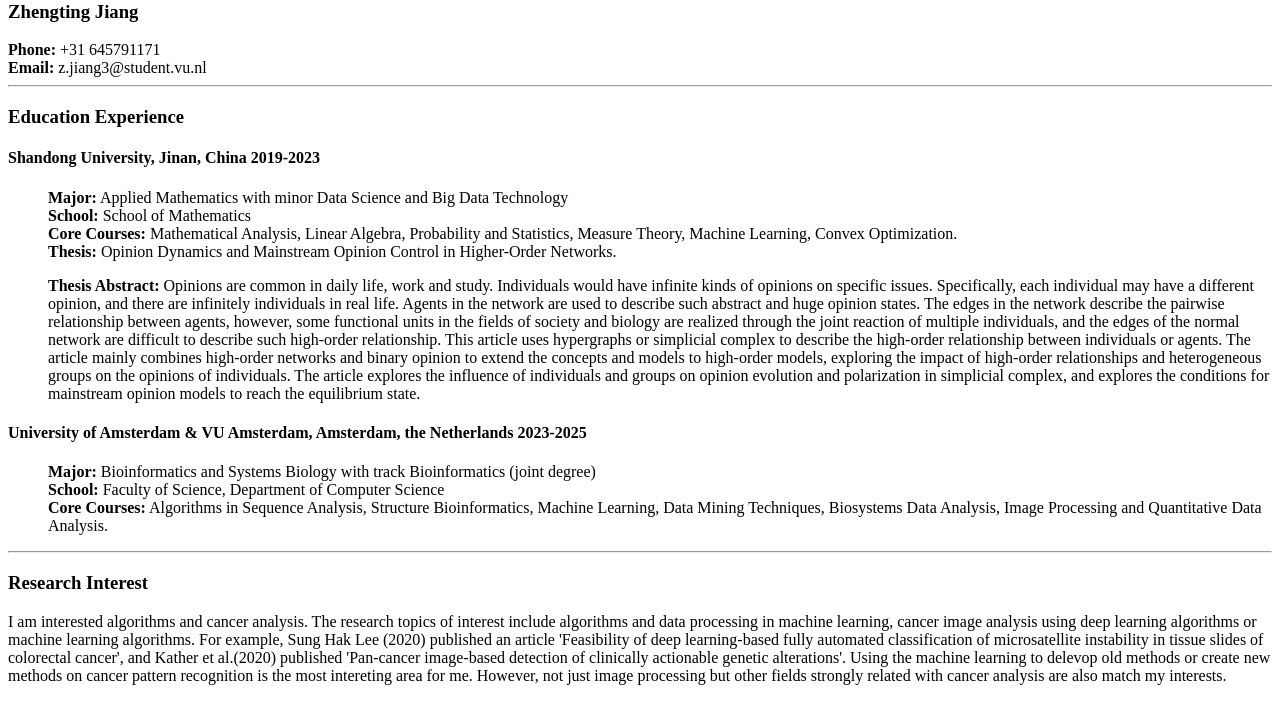
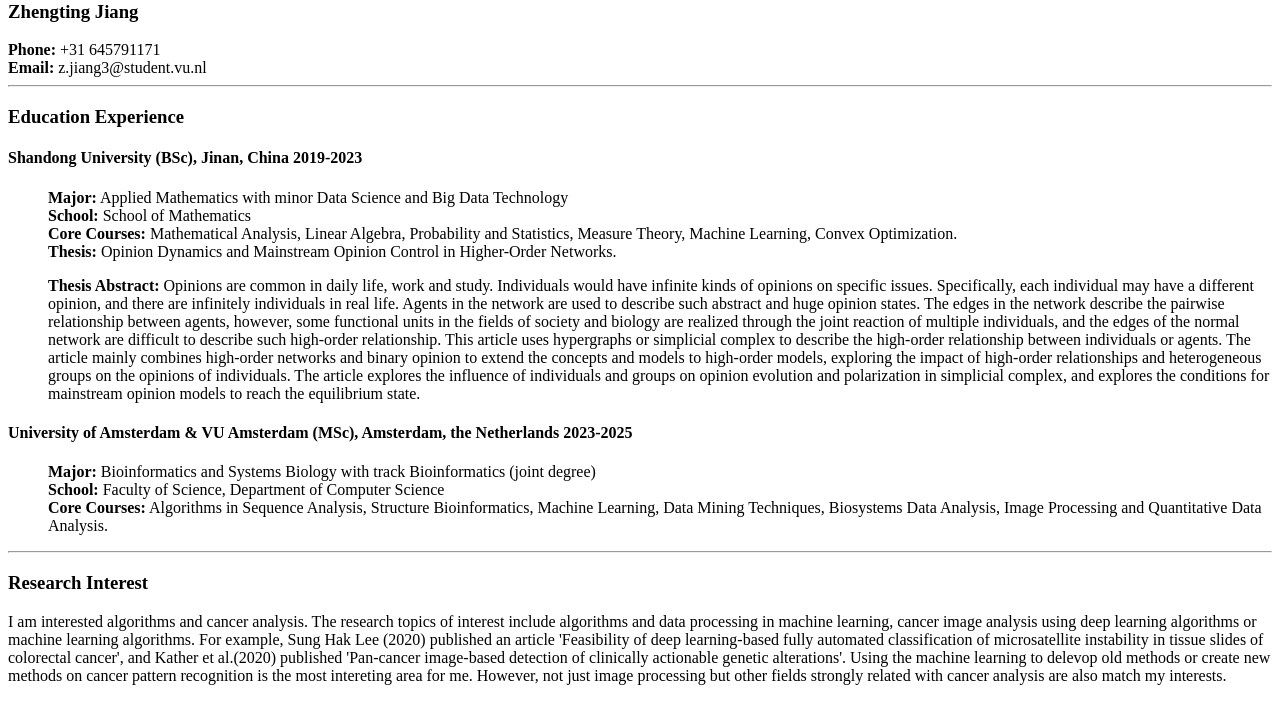
Before and after one commit to ZhengtingJiang/ZhengtingJiang.github.io, a plain HTML site: page CV.html in a window 1280 px wide. Shown: the part 44-768 px from the top of the page. Drawn offline with Linux system fonts and the light colour scheme.

Commit message:
Update CV.html

```diff
--- a/CV.html
+++ b/CV.html
@@ -18,7 +18,7 @@
 <hr/>
 <h3>Education Experience</h3>
 
-<h4>Shandong University, Jinan, China 2019-2023</h4>
+<h4>Shandong University (BSc), Jinan, China 2019-2023</h4>
 <ul>
     <b>Major:</b> Applied Mathematics with minor Data Science and Big Data Technology
 <br>
@@ -43,7 +43,7 @@
         The article explores the influence of individuals and groups on opinion evolution and polarization in simplicial complex,
         and explores the conditions for mainstream opinion models to reach the equilibrium state.</p>
 </ul>
-    <h4>University of Amsterdam & VU Amsterdam, Amsterdam, the Netherlands 2023-2025</h4>
+    <h4>University of Amsterdam & VU Amsterdam (MSc), Amsterdam, the Netherlands 2023-2025</h4>
 <ul>
     <b>Major:</b> Bioinformatics and Systems Biology with track Bioinformatics (joint degree)
     <br>
```
